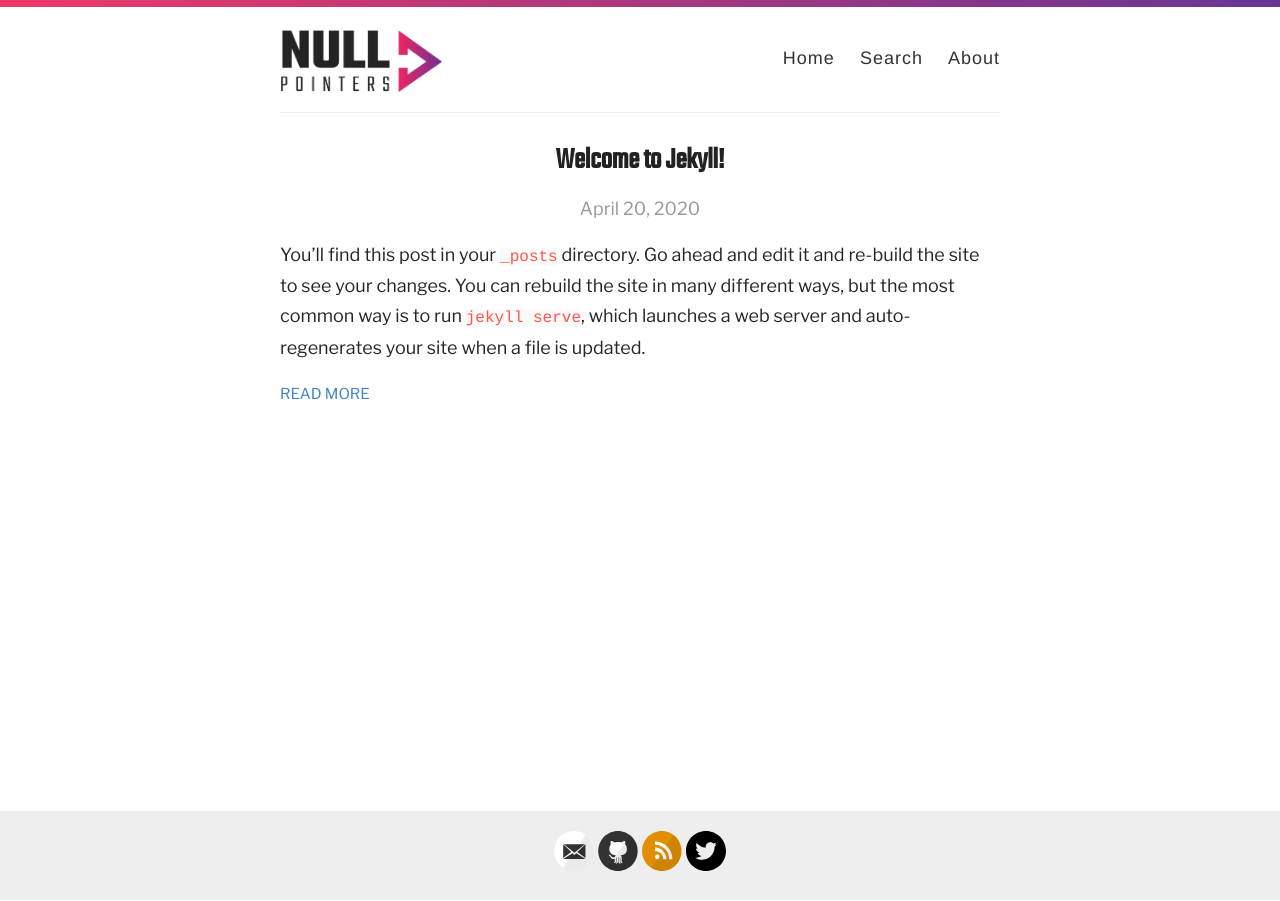
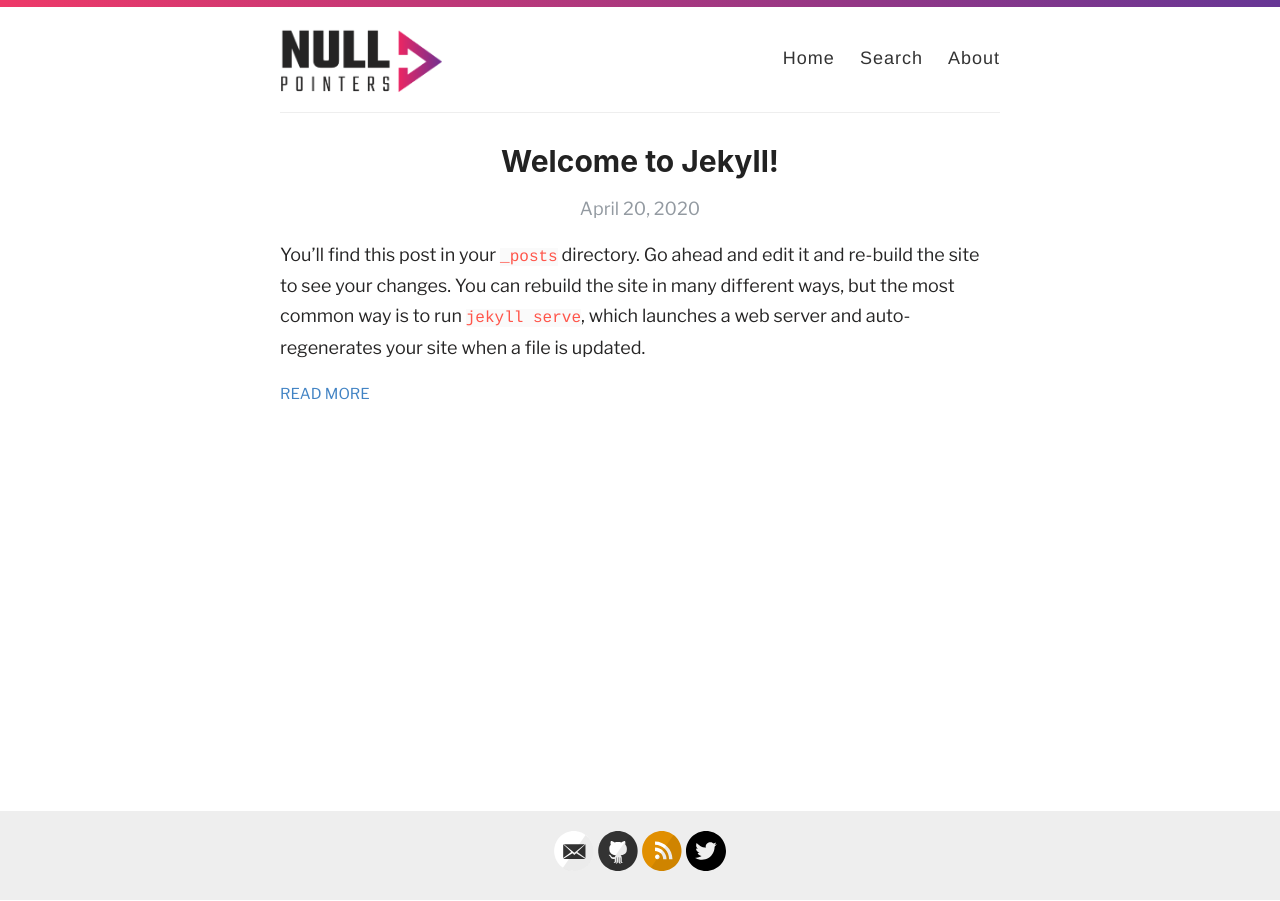
Before and after one commit to nullpointersio/website, a Jekyll site: the page built from index.html, in a window 1280 px wide. Built offline with Jekyll 4.4.1, drawn with Linux system fonts in a browser that asks for light colours; some web fonts are replaced; the list of posts is cut into pages by our own code.

Commit message:
Try Chivo

```diff
--- a/assets/style.scss
+++ b/assets/style.scss
@@ -13,7 +13,7 @@
 /* BASE RULES */
 /**************/
 
-@import url('https://fonts.googleapis.com/css?family=Teko');
+@import url('https://fonts.googleapis.com/css?family=Chivo');
 @import url('https://fonts.googleapis.com/css?family=Libre+Franklin');
 
 html {
@@ -39,7 +39,7 @@
 }
 
 h1, h2, h3, h4, h5, h6 {
-  font-family: "Teko", -system-ui, -apple-system, BlinkMacSystemFont, "Segoe UI", Roboto, Helvetica, Arial, sans-serif, "Apple Color Emoji", "Segoe UI Emoji", "Segoe UI Symbol";
+  font-family: "Chivo", -system-ui, -apple-system, BlinkMacSystemFont, "Segoe UI", Roboto, Helvetica, Arial, sans-serif, "Apple Color Emoji", "Segoe UI Emoji", "Segoe UI Symbol";
   color: $darkerGray;
   font-weight: bold;
 
@@ -448,7 +448,7 @@
 }
 
 .post h1{
-  font-family: "Teko",  -system-ui, -apple-system, BlinkMacSystemFont, "Segoe UI", Roboto, Helvetica, Arial, sans-serif, "Apple Color Emoji", "Segoe UI Emoji", "Segoe UI Symbol";
+  font-family: "Chivo",  -system-ui, -apple-system, BlinkMacSystemFont, "Segoe UI", Roboto, Helvetica, Arial, sans-serif, "Apple Color Emoji", "Segoe UI Emoji", "Segoe UI Symbol";
   text-align: center;
   font-weight: bold;
   font-kerning: auto;
@@ -457,7 +457,7 @@
 }
 
 .page h1{
-  font-family: "Teko", -system-ui, -apple-system, BlinkMacSystemFont, "Segoe UI", Roboto, Helvetica, Arial, sans-serif, "Apple Color Emoji", "Segoe UI Emoji", "Segoe UI Symbol";
+  font-family: "Chivo", -system-ui, -apple-system, BlinkMacSystemFont, "Segoe UI", Roboto, Helvetica, Arial, sans-serif, "Apple Color Emoji", "Segoe UI Emoji", "Segoe UI Symbol";
   text-align: center;
   font-weight: bold;
   font-kerning: auto;
```
